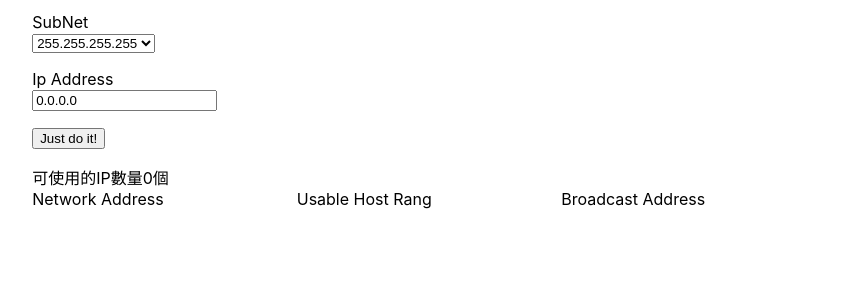
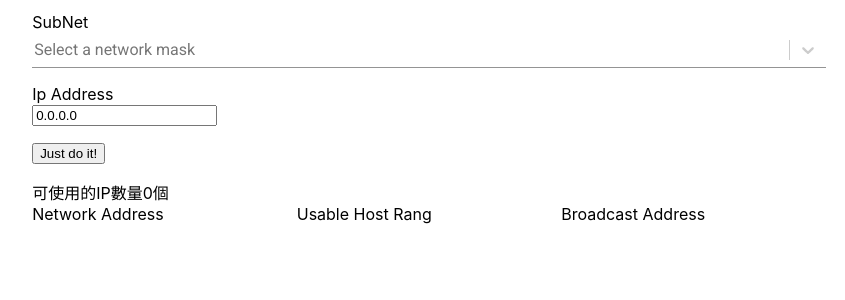
Before and after one commit to sheepdragon1031/107_IPSubnetCalculator, a React (Create React App) app: page / in a window 1280 px wide. Shown: the top 300 px of the page, without its empty margins (211-1056 px from the left). Built offline with nearby package versions, Linux system fonts and the light colour scheme.

Commit message:
add Material-ui and use Autocomplete (react-select)
越修多問題.... 終於把這個功能加進去了...

```diff
--- a/package.json
+++ b/package.json
@@ -3,9 +3,12 @@
   "version": "0.1.0",
   "private": true,
   "dependencies": {
+    "@material-ui/core": "^3.6.0",
     "react": "^16.6.3",
     "react-dom": "^16.6.3",
-    "react-scripts": "2.1.1"
+    "react-scripts": "2.1.1",
+    "react-select": "^2.1.2",
+    "typeface-roboto": "0.0.54"
   },
   "scripts": {
     "start": "react-scripts start",
--- a/public/index.html
+++ b/public/index.html
@@ -3,6 +3,8 @@
   <head>
     <meta charset="utf-8">
     <link rel="shortcut icon" href="%PUBLIC_URL%/favicon.ico">
+    <!-- <link rel="stylesheet" href="https://fonts.googleapis.com/css?family=Roboto:300,400,500"> -->
+    <link rel="stylesheet" href="https://fonts.googleapis.com/icon?family=Material+Icons">
     <meta name="viewport" content="width=device-width, initial-scale=1, shrink-to-fit=no">
     <meta name="theme-color" content="#000000">
     <!--
--- a/src/App.js
+++ b/src/App.js
@@ -1,11 +1,9 @@
 import React, { Component  } from 'react';
-// import PropTypes from 'prop-types';
-// import HetWorkClass from './components/networkclass';
+// import HetWorkClass from './components/networkclass';//廢棄因為發現選擇class沒啥用
 import SubNet from './components/subnet';
 import IpAddress from './components/ipaddress';
 import Reply from './components/reply'
 import './App.css';
-
 class App extends Component {
   constructor(props) {
     super(props)
@@ -115,9 +113,7 @@ class App extends Component {
           if(reSubnet.indexOf(val) !== 0){
             let max = Math.pow(2, reSubnet.indexOf(val))
               if(val !== '255'){
-
                   casePrint(max, index)
-
                 }
               else{
                 if(!isRepeat){
@@ -125,7 +121,6 @@ class App extends Component {
                     casePrints(index)
                   }
                 }
-
               }
            }
       })
@@ -134,7 +129,7 @@ class App extends Component {
     return (
       <div className="App" key="App">
         {/* <HetWorkClass setState={this.stateHetWorkClass}/> */}
-        <SubNet setState={this.stateSubNet}/>
+        <SubNet setState={this.stateSubNet}  getState={this.state.maskIPVal}/>
         <IpAddress setState={this.stateIpAddress} getState={this.state.ipAddress} />
         <div className="components">
           <input type="button" value="Just do it!" onClick={justDoit}></input>
--- a/src/components/maskip.js
+++ /dev/null
@@ -1,35 +0,0 @@
-const maskIP = [
-    '255.255.255.255',
-    '255.255.255.254',
-    '255.255.255.252',
-    '255.255.255.248',
-    '255.255.255.240',
-    '255.255.255.224',
-    '255.255.255.192',
-    '255.255.255.128',
-    '255.255.255.0',
-    '255.255.254.0',
-    '255.255.252.0',
-    '255.255.248.0',
-    '255.255.240.0',
-    '255.255.224.0',
-    '255.255.192.0',
-    '255.255.128.0',
-    '255.255.0.0',
-    '255.254.0.0',
-    '255.252.0.0',
-    '255.248.0.0',
-    '255.240.0.0',
-    '255.224.0.0',
-    '255.192.0.0',
-    '255.128.0.0',
-    '255.0.0.0',
-    '254.0.0.0',
-    '252.0.0.0',
-    '248.0.0.0',
-    '240.0.0.0',
-    '224.0.0.0',
-    '192.0.0.0',
-    '128.0.0.0',
-  ];
-  export default maskIP;
--- a/src/components/subnet.js
+++ b/src/components/subnet.js
@@ -1,21 +1,159 @@
 import React, { Component } from 'react';
-import MaskIP from './maskip';
+import Select from 'react-select';
+import { withStyles } from '@material-ui/core/styles';
+import Typography from '@material-ui/core/Typography';
+import TextField from '@material-ui/core/TextField';
+import MenuItem from '@material-ui/core/MenuItem';
+import { emphasize } from '@material-ui/core/styles/colorManipulator';
+
+
+const maskIP = [
+  { label: '255.255.255.255'} ,
+  { label: '255.255.255.254'} ,
+  { label: '255.255.255.252'} ,
+  { label: '255.255.255.248'} ,
+  { label: '255.255.255.240'} ,
+  { label: '255.255.255.224'} ,
+  { label: '255.255.255.192'} ,
+  { label: '255.255.255.128'} ,
+  { label: '255.255.255.0'} ,
+  { label: '255.255.254.0'} ,
+  { label: '255.255.252.0'} ,
+  { label: '255.255.248.0'} ,
+  { label: '255.255.240.0'} ,
+  { label: '255.255.224.0'} ,
+  { label: '255.255.192.0'} ,
+  { label: '255.255.128.0'} ,
+  { label:  '255.255.0.0'} ,
+  { label: '255.254.0.0'} ,
+  { label: '255.252.0.0'} ,
+  { label: '255.248.0.0'} ,
+  { label: '255.240.0.0'} ,
+  { label: '255.224.0.0'} ,
+  { label: '255.192.0.0'} ,
+  { label: '255.128.0.0'} ,
+  { label: '255.0.0.0'} ,
+  { label: '254.0.0.0'} ,
+  { label: '252.0.0.0'} ,
+  { label: '248.0.0.0'} ,
+  { label: '240.0.0.0'} ,
+  { label: '224.0.0.0'} ,
+  { label: '192.0.0.0'} ,
+  { label: '128.0.0.0'} ,
+].map( (element) => ({
+  value: element.label,
+  label: element.label,
+}));
+
+const styles = theme => ({
+  input: {
+    display: 'flex',
+    padding: 0,
+  },
+  valueContainer: {
+    display: 'flex',
+    flex: 1,
+    alignItems: 'center',
+  },
+  chip: {
+    margin: `${theme.spacing.unit / 2}px ${theme.spacing.unit / 4}px`,
+  },
+  chipFocused: {
+    backgroundColor: emphasize(
+      theme.palette.type === 'light' ? theme.palette.grey[300] : theme.palette.grey[700],
+      0.08,
+    ),
+  },
+  placeholder: {
+    position: 'absolute',
+    left: 2,
+    fontSize: 16,
+  },
+});
+
+let inputComponent = ({ inputRef, ...props }) => {
+  return <div ref={inputRef} {...props} />;
+}
+
+let Control = (props) => {
+  return (
+    <TextField
+      fullWidth
+      InputProps={{
+        inputComponent,
+        inputProps: {
+          className: props.selectProps.classes.input,
+          ref: props.innerRef,
+          children: props.children,
+          ...props.innerProps,
+        },
+      }}
+    />
+  );
+}
+
+let Option = (props) => {
+  return (
+    <MenuItem
+      buttonRef={props.innerRef}
+      selected={props.isFocused}
+      component="div"
+      style={{
+        fontWeight: props.isSelected ? 500 : 400,
+      }}
+      {...props.innerProps}
+    >
+      {props.children}
+    </MenuItem>
+  );
+}
+
+let Placeholder = (props) =>{
+  return (
+    <Typography
+      color="textSecondary"
+      className={props.selectProps.classes.placeholder}
+      {...props.innerProps}
+    >
+      {props.children}
+    </Typography>
+  );
+}
+const components = {
+  Option,
+  Control,
+  Placeholder,
+};
 class SubNet extends Component {
-  setIPVal = (e) =>{
-    this.props.setState(e.target.value);
+  state = {
+    maskIPVal: this.props.getState
   }
+
+  setIPVal = (element) => {
+    this.props.setState(element.value)
+    this.setState({maskIPVal: element})
+  };
   render() {
+
+    const { classes } = this.props
     // const subnetVal  = this.props.maskIPVal;
     return (
       <div className="components" key="subNet">
         <span className="title">SubNet</span>
-        <select onChange={this.setIPVal}>
-         {MaskIP.map((element) =>
+        <Select
+            classes={classes}
+            options={maskIP}
+            components={components}
+            value={this.state.maskIPVal}
+            onChange={this.setIPVal}
+            placeholder="Select a network mask"
+          />
+        {/* <Select onChange={this.setIPVal} components={components}  options={maskIP} value={maskIP} placeholder="Select mask subNet" />          */}
+        {/* {MaskIP.map((element) =>
            <option key={element.toString()}>{element}</option>
-         )}
-        </select>
+         )} */}
       </div>
     )
   }
 }
-export default SubNet;
+export default withStyles(styles)(SubNet);
--- a/src/index.js
+++ b/src/index.js
@@ -3,7 +3,7 @@ import ReactDOM from 'react-dom';
 import './index.css';
 import App from './App';
 import * as serviceWorker from './serviceWorker';
-
+import 'typeface-roboto';
 ReactDOM.render(<App />, document.getElementById('root'));
 
 // If you want your app to work offline and load faster, you can change
```
Also changed, not shown: 2 other files (tests, documents, lock files or other folders).
